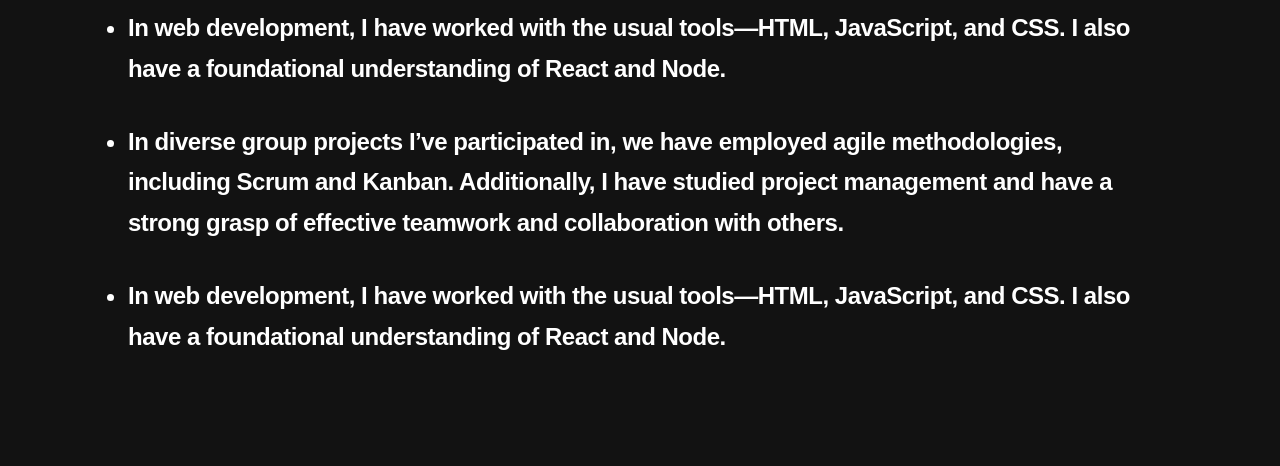
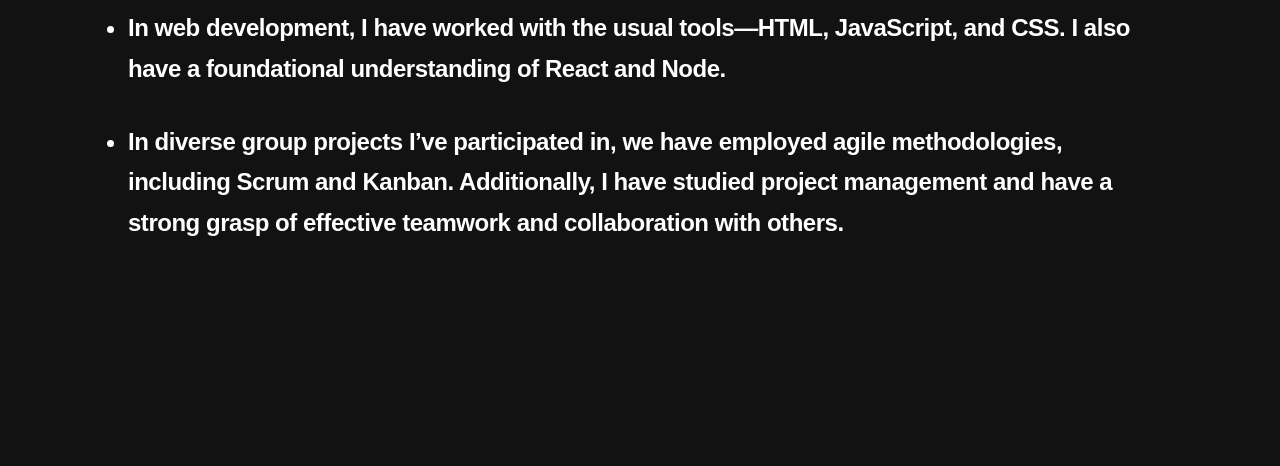
Before and after one commit to Zakodevel/zakodevel.github.io, a plain HTML site: page skills.html in a window 1280 px wide. Shown: the part 264-730 px from the top of the page. Drawn offline with Linux system fonts and the light colour scheme.

Commit message:
removed an extra list paragraph i didn´t need

```diff
--- a/skills.html
+++ b/skills.html
@@ -45,11 +45,6 @@
 						have studied project management and have a strong grasp of effective
 						teamwork and collaboration with others.
 					</li>
-					<li>
-						In web development, I have worked with the usual tools—HTML,
-						JavaScript, and CSS. I also have a foundational understanding of
-						React and Node.
-					</li>
 				</ul>
 
 				<div class="social-icons">
```
